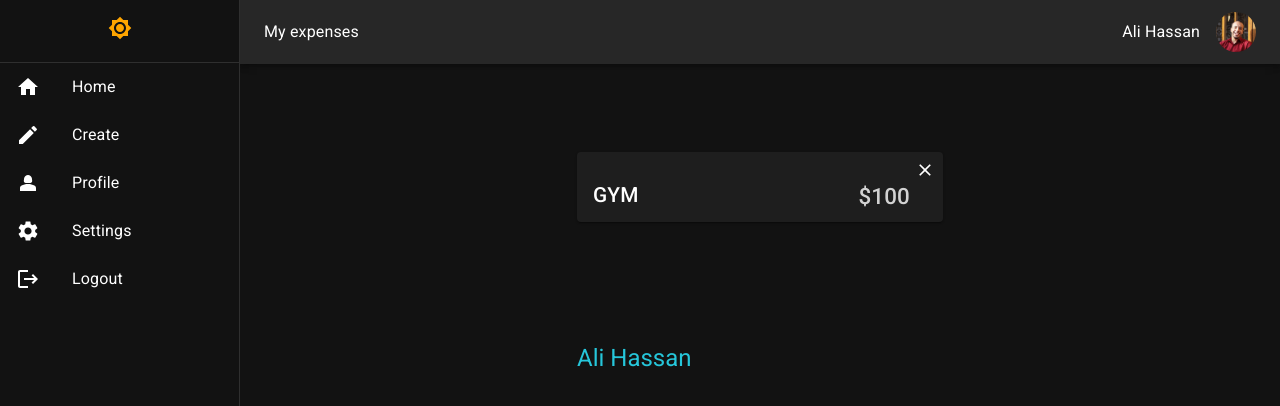
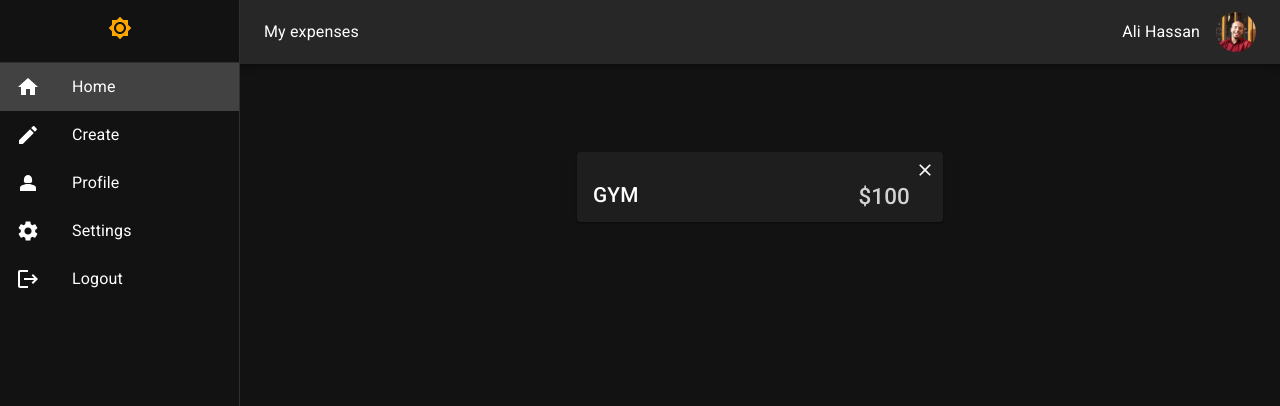
Before and after one commit to alielrayes/React-Level4, a React (Create React App) app: page / in a window 1280 px wide. Shown: the top 406 px of the page. Built offline with nearby package versions, Linux system fonts and the light colour scheme.

Commit message:
lesson20

```diff
--- a/src/MUI-components/Drawer.jsx
+++ b/src/MUI-components/Drawer.jsx
@@ -1,20 +1,10 @@
-import {
-  Divider,
-  Drawer,
-  List,
-  Toolbar,
-  Button,
-  useTheme,
-  IconButton,
-} from "@mui/material";
-import React from "react";
+import { Divider, Drawer, List, useTheme, IconButton } from "@mui/material";
+
 import ListItem from "@mui/material/ListItem";
 import ListItemButton from "@mui/material/ListItemButton";
 import ListItemIcon from "@mui/material/ListItemIcon";
 import ListItemText from "@mui/material/ListItemText";
 
-import InboxIcon from "@mui/icons-material/Inbox";
-import DraftsIcon from "@mui/icons-material/Drafts";
 import {
   Brightness4,
   Brightness7,
@@ -24,10 +14,12 @@ import {
   Person2,
   Settings,
 } from "@mui/icons-material";
-import { Link } from "react-router-dom";
-import { useNavigate } from "react-router-dom";
+
+import { useLocation, useNavigate } from "react-router-dom";
 
 const Drawerr = ({ drawerWidth, setmyMOde }) => {
+  const currentLocation = useLocation();
+
   const navigate = useNavigate();
   const theme = useTheme();
 
@@ -44,8 +36,6 @@ const Drawerr = ({ drawerWidth, setmyMOde }) => {
       variant="permanent"
       anchor="left"
     >
-
-
       <List>
         <ListItem
           sx={{ display: "flex", justifyContent: "center", mb: "14px" }}
@@ -53,7 +43,10 @@ const Drawerr = ({ drawerWidth, setmyMOde }) => {
         >
           <IconButton
             onClick={() => {
-              localStorage.setItem("currentMode", theme.palette.mode === "dark" ? "light" : "dark")
+              localStorage.setItem(
+                "currentMode",
+                theme.palette.mode === "dark" ? "light" : "dark"
+              );
 
               setmyMOde(theme.palette.mode === "light" ? "dark" : "light");
             }}
@@ -69,7 +62,16 @@ const Drawerr = ({ drawerWidth, setmyMOde }) => {
 
         <Divider />
 
-        <ListItem disablePadding>
+        <ListItem
+          sx={{
+            bgcolor:
+              currentLocation.pathname === "/"
+                ? // @ts-ignore
+                  theme.palette.favColor.main
+                : null,
+          }}
+          disablePadding
+        >
           <ListItemButton
             onClick={() => {
               navigate("/");
@@ -82,7 +84,19 @@ const Drawerr = ({ drawerWidth, setmyMOde }) => {
           </ListItemButton>
         </ListItem>
 
-        <ListItem disablePadding>
+
+
+
+        <ListItem
+          sx={{
+            bgcolor:
+              currentLocation.pathname === "/create"
+                ? // @ts-ignore
+                  theme.palette.favColor.main
+                : null,
+          }}
+          disablePadding
+        >
           <ListItemButton
             onClick={() => {
               navigate("/create");
@@ -94,6 +108,23 @@ const Drawerr = ({ drawerWidth, setmyMOde }) => {
             <ListItemText primary="Create" />
           </ListItemButton>
         </ListItem>
+
+
+
+
+
+
+
+
+
+
+
+
+
+
+
+
+
 
         <ListItem disablePadding>
           <ListItemButton>
--- a/src/pages/Root.jsx
+++ b/src/pages/Root.jsx
@@ -5,7 +5,7 @@ import Appbar from "MUI-components/Appbar";
 import Drawerr from "MUI-components/Drawer";
 import { Box, CssBaseline } from "@mui/material";
 import { ThemeProvider, createTheme } from "@mui/material/styles";
-import { cyan, deepPurple, pink } from "@mui/material/colors";
+import { grey } from "@mui/material/colors";
 
 const drawerWidth = 240;
 const Root = () => {
@@ -28,8 +28,8 @@ const Root = () => {
             },
 
             favColor: {
-              main: pink[500]
-            }
+              main: grey[300],
+            },
           }
         : {
             // palette values for dark mode
@@ -38,13 +38,11 @@ const Root = () => {
             },
 
             favColor: {
-              main: cyan[400]
-            }
+              main: grey[800],
+            },
           }),
     },
   });
-
-
 
   return (
     <ThemeProvider theme={darkTheme}>
--- a/src/pages/home/Home.jsx
+++ b/src/pages/home/Home.jsx
@@ -1,11 +1,11 @@
 import { Box } from "@mui/system";
 import "./Home.css";
 import React from "react";
-import { Paper, Typography, IconButton, useTheme } from "@mui/material";
+import { Paper, Typography, IconButton,   } from "@mui/material";
 import { Close } from "@mui/icons-material";
 
 const Home = () => {
-  const themeee = useTheme();
+
   return (
     <Box>
       <Paper
@@ -39,16 +39,6 @@ const Home = () => {
         </IconButton>
       </Paper>
 
-      <Typography
-        color={
-          // @ts-ignore
-          themeee.palette.favColor.main
-        }
-        mt={15}
-        variant="h5"
-      >
-        Ali Hassan
-      </Typography>
     </Box>
   );
 };
```
